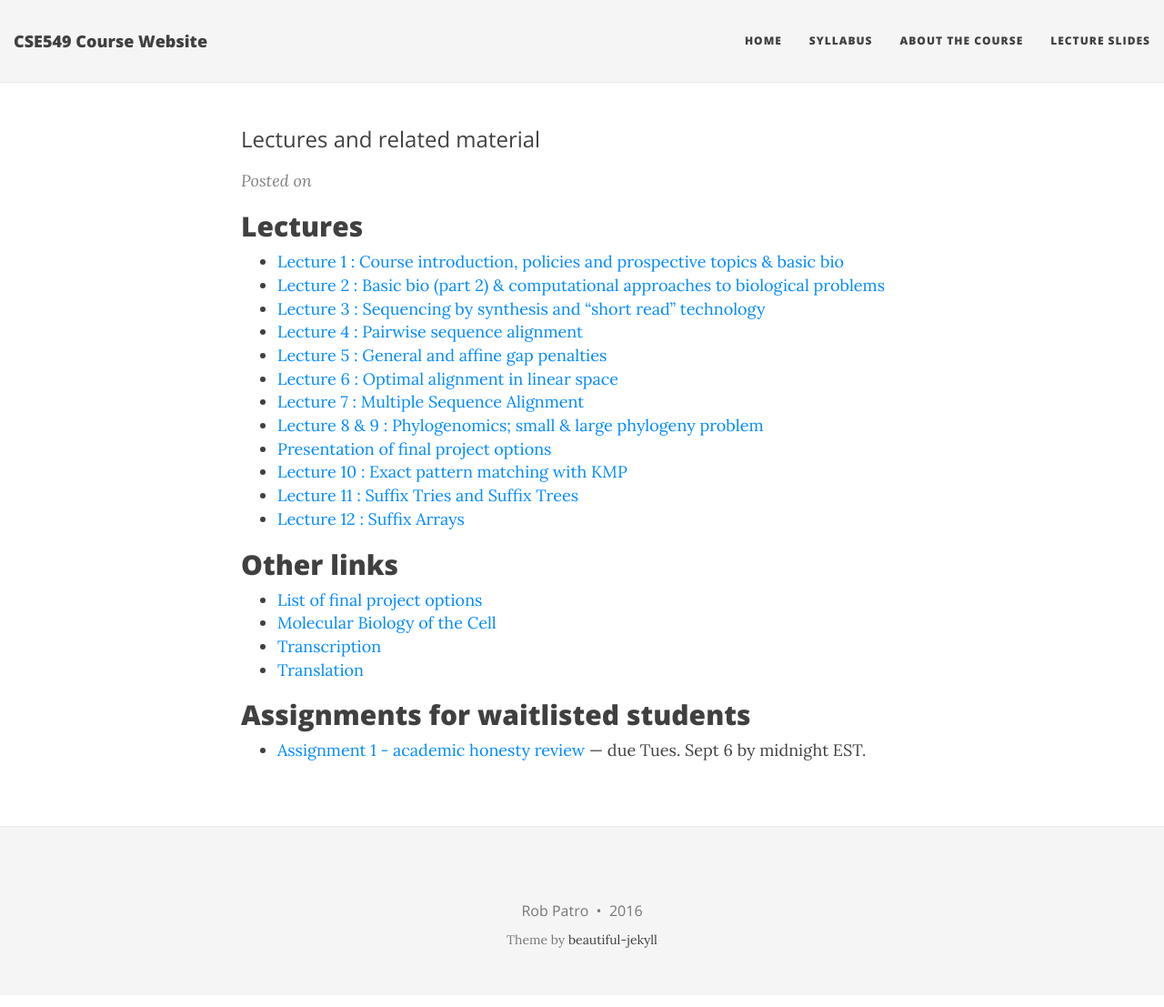
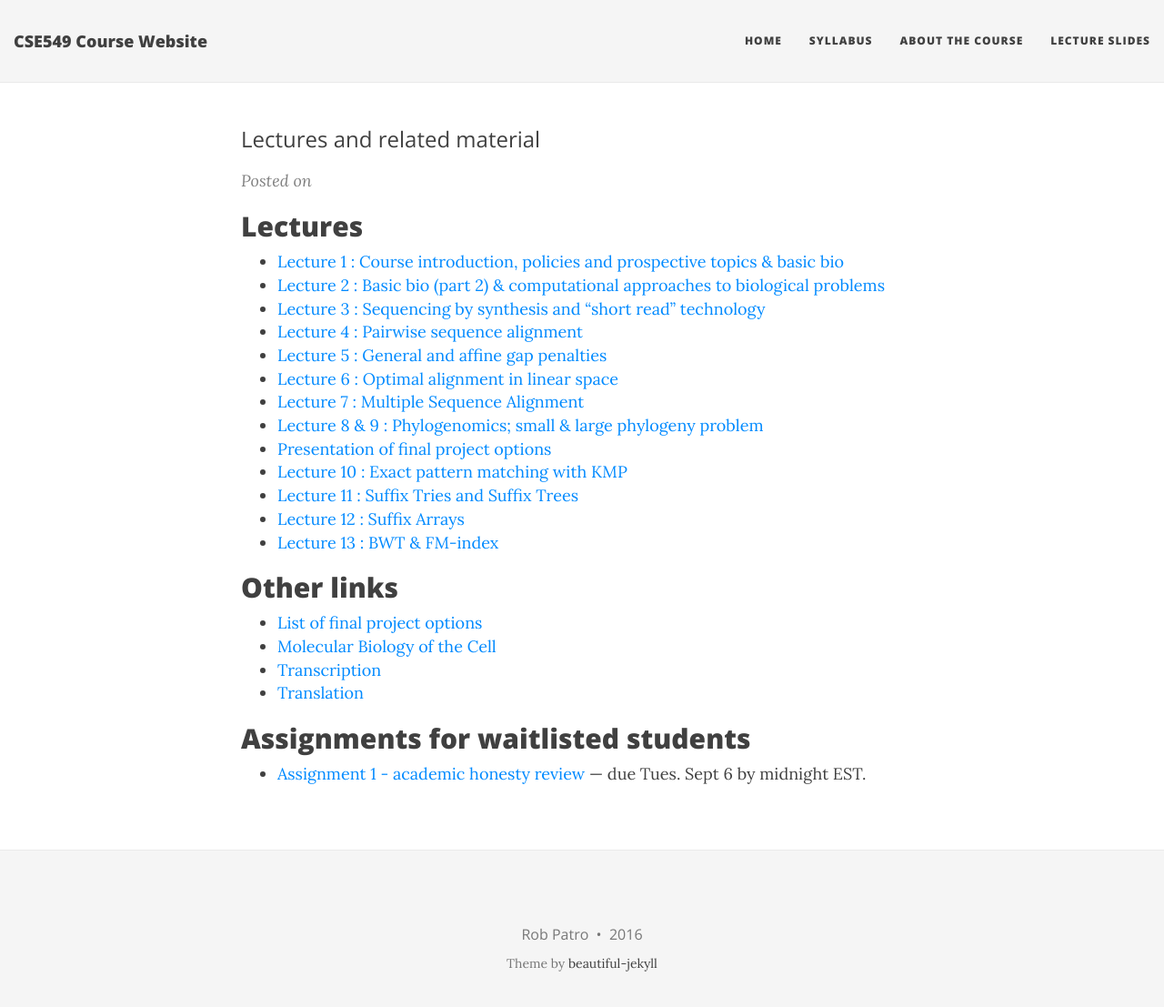
Before and after one commit to rob-p/CSE549F16, a Jekyll site: the page built from lectures.md, in a window 1280 px wide and 1120 px high. Shown: the top 1107 px of the window at 91% size. Built offline with Jekyll 4.4.1, drawn with Linux system fonts in a browser that asks for light colours; nearby versions of some CDN libraries.

Commit message:
add BWT lecture

```diff
--- a/lectures.md
+++ b/lectures.md
@@ -18,6 +18,7 @@ subtitle: Lectures and related material
  * [Lecture 10 : Exact pattern matching with KMP][9]
  * [Lecture 11 : Suffix Tries and Suffix Trees][10]
  * [Lecture 12 : Suffix Arrays][11]
+ * [Lecture 13 : BWT & FM-index][12]
 
 ## Other links
  * [List of final project options][proj]
@@ -39,5 +40,6 @@ subtitle: Lectures and related material
 [9]:{{ site.url }}/lectures/CSE549-Lec09-KMP.pdf
 [10]:{{ site.url }}/lectures/CSE549-Lec10-SuffixTrees.pdf
 [11]:{{ site.url }}/lectures/CSE549-Lec11-SuffixArrays.pdf
+[12]:{{ site.url }}/lectures/CSE549-Lec12-BWT.pdf
 [proj]:{{ site.url }}/assets/ProjectList.pdf
 [honesty]:{{ site.url }}/assets/honesty.pdf
```
Also changed, not shown: 1 other file.
